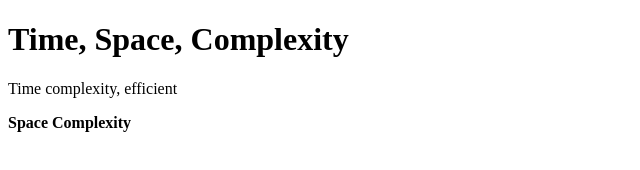
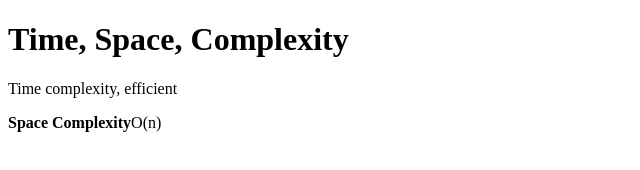
Before and after one commit to acciojob/time-and-space-complexity-Rakeshmunukuntla, a website: page main.html in a window 1280 px wide. Shown: the full height of the page, 0-640 px from the left. Drawn offline with Linux system fonts and the light colour scheme.

Commit message:
created a submission

```diff
--- a/main.html
+++ b/main.html
@@ -10,7 +10,7 @@
 	<!-- the entire body must be written by student -->
 	<h1>Time, Space, Complexity</h1>
 	<p>Time complexity, efficient</p>
-	<p><b>Space Complexity</b></p>
+	<p><b>Space Complexity</b>O(n)</p>
     <script type="text/javascript" src="./script.js">
 </script>
 
```
